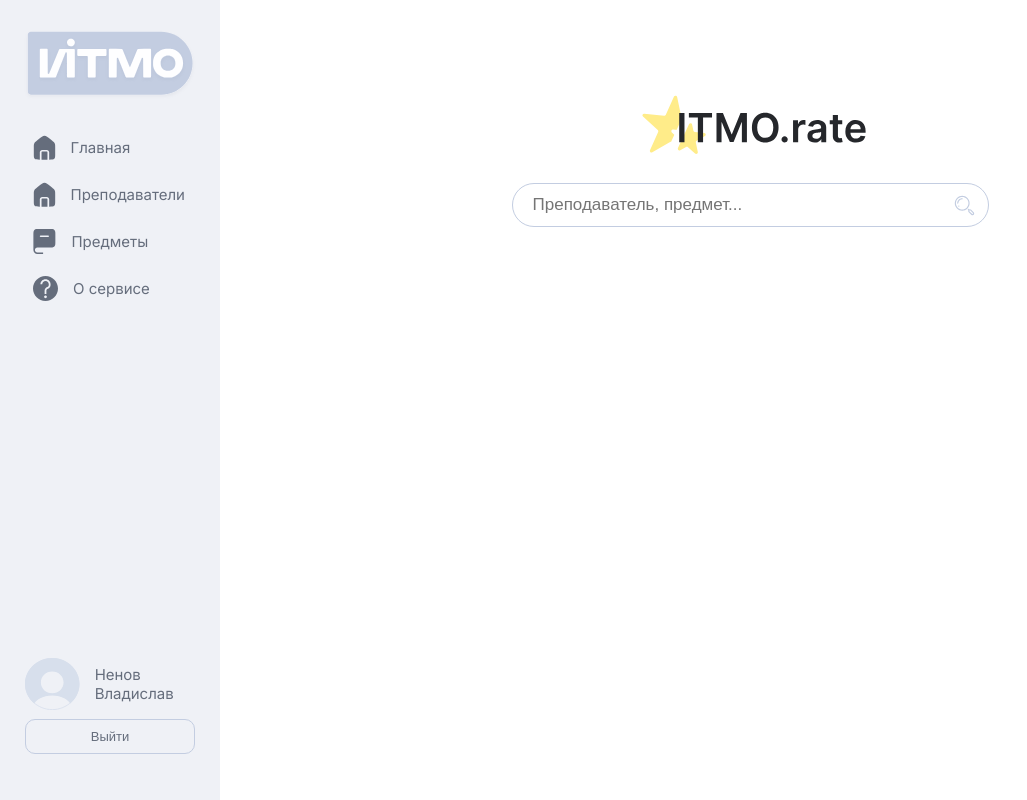
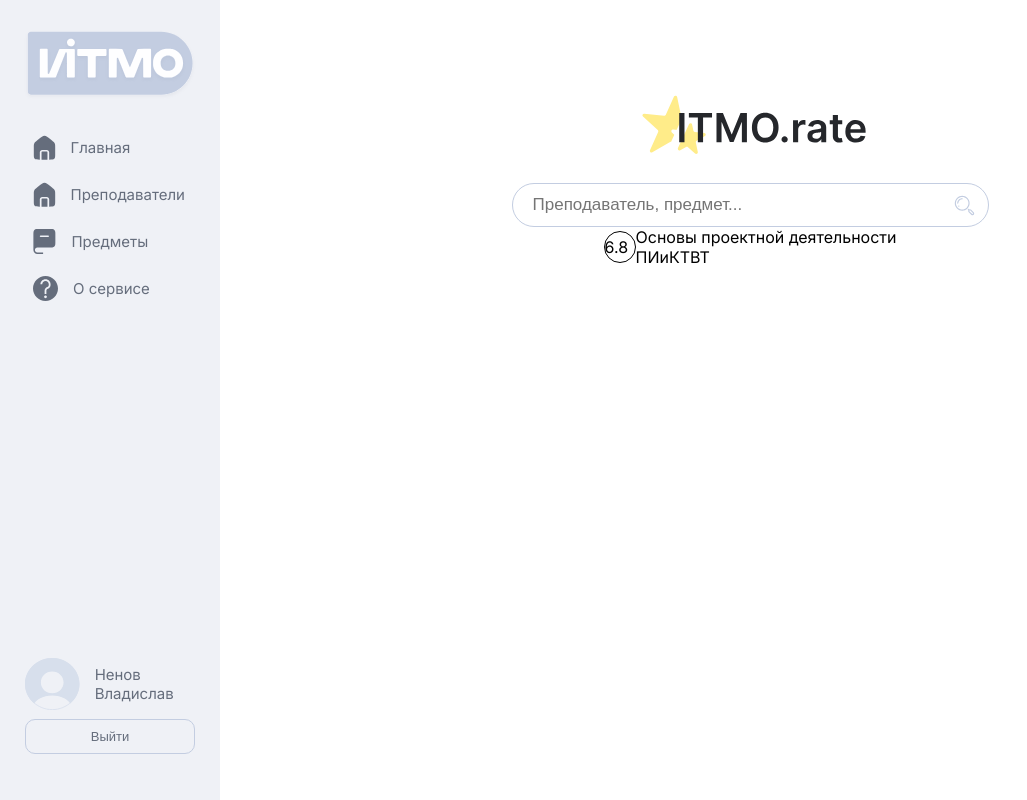
Before and after one commit to misuy/itmo_rate, a Vue app in the folder front/itmo-rate/: page / in a window 1280 px wide. Shown: the whole page, without its empty margins (0-1027 px from the left). Built offline with nearby package versions, Linux system fonts and the light colour scheme.

Commit message:
Subject.vue

```diff
--- a/front/itmo-rate/src/App.vue
+++ b/front/itmo-rate/src/App.vue
@@ -1,5 +1,4 @@
 <script setup lang="ts">
-import { RouterLink, RouterView } from 'vue-router';
 import HomeView from './views/HomeView.vue';
 </script>
 
--- a/front/itmo-rate/src/components/HomeSearchBar.vue
+++ b/front/itmo-rate/src/components/HomeSearchBar.vue
@@ -16,7 +16,7 @@
 .home-search-bar-input {
   width: 100%;
   height: 40px;
-    border: 1px solid #C3CDE1;
+  border: 1px solid #c3cde1;
   border-radius: 25px;
   padding-left: 20px;
   font-size: 17px;
@@ -26,7 +26,7 @@
 .magnifier-icon {
   height: 25px;
   width: auto;
-    position:absolute;
+  position: absolute;
   right: 12px;
   user-select: none;
   -webkit-user-drag: none;
--- a/front/itmo-rate/src/components/NavBox.vue
+++ b/front/itmo-rate/src/components/NavBox.vue
@@ -46,5 +46,4 @@
   width: 100%;
   margin-top: 15px;
 }
-
 </style>
--- a/front/itmo-rate/src/components/NavItem.vue
+++ b/front/itmo-rate/src/components/NavItem.vue
@@ -27,8 +27,8 @@
 }
 
 .nav-icon {
-    height: 100%;
-    width: auto;
+  height: 100%;
+  width: auto;
 }
 
 .nav-item-name {
@@ -42,5 +42,4 @@
 .nav-item:hover * {
   opacity: 0.95;
 }
-
 </style>
--- /dev/null
+++ b/front/itmo-rate/src/components/Subject.vue
@@ -0,0 +1,82 @@
+<script setup lang="ts">
+import { defineProps } from 'vue';
+
+const props = defineProps({
+    info: SubjectInfo,
+})
+
+console.log(props.info)
+</script>
+
+<script lang="ts">
+// move declarations to another file
+export class SubjectOwner {
+    faculty: String;
+    department: String;
+
+    constructor (faculty: String, department: String) {
+        this.faculty = faculty;
+        this.department = department;
+    }
+}
+
+export class SubjectInfo {
+    rating: Number;
+    name: String;
+    owner: SubjectOwner;
+
+    constructor (rating: Number, name: String, owner: SubjectOwner) {
+        this.rating = rating;
+        this.name = name;
+        this.owner = owner;
+    }
+}
+</script>
+
+<template>
+    <div class="subject">
+        <div class="subject-rating">
+            {{ props.info?.rating }}
+        </div>
+
+        <div class="subject-info-box">
+            <div class="subject-name">
+                {{ props.info?.name }}
+            </div>
+            <div class="subject-owner-box">
+                <div class="subject-owner subject-faculty">
+                    {{ props.info?.owner.faculty }}
+                </div>
+                <div class="subject-owner subject-department">
+                    {{ props.info?.owner.department }}
+                </div>
+            </div>
+        </div>
+    </div>
+</template>
+
+<style>
+.subject {
+    display: flex;
+    align-items: center;
+}
+
+.subject-rating {
+    width: 30px;
+    height: 30px;
+    border: 1px solid black;
+    border-radius: 100%;
+    display: flex;
+    align-items: center;
+}
+
+.subject-info-box {
+    display: flex;
+    flex-direction: column;
+}
+
+.subject-owner-box {
+    display: flex;
+    align-items: center;
+}
+</style>
--- a/front/itmo-rate/src/components/SubjectsList.vue
+++ b/front/itmo-rate/src/components/SubjectsList.vue
@@ -0,0 +1,5 @@
+<script setup lang="ts"></script>
+
+<template>
+
+</template>
--- a/front/itmo-rate/src/components/UserBox.vue
+++ b/front/itmo-rate/src/components/UserBox.vue
@@ -9,11 +9,8 @@
         <div class="user-name-name">Владислав</div>
       </div>
     </div>
-        <button class="user-exit-btn">
-            Выйти
-        </button>
+    <button class="user-exit-btn">Выйти</button>
   </div>
-
 </template>
 
 <style>
@@ -52,8 +49,8 @@
   height: 35px;
   color: #656d7c;
   font-size: 13px;
-    background-color: #EFF1F6;
-    border: 1px solid #C3CDE1;
+  background-color: #eff1f6;
+  border: 1px solid #c3cde1;
   border-radius: 10px;
 }
 </style>
--- a/front/itmo-rate/src/router/index.ts
+++ b/front/itmo-rate/src/router/index.ts
@@ -2,8 +2,7 @@
 
 const router = createRouter({
   history: createWebHistory(import.meta.env.BASE_URL),
-  routes: [
-  ]
+  routes: []
 })
 
 export default router
--- a/front/itmo-rate/src/views/HomeView.vue
+++ b/front/itmo-rate/src/views/HomeView.vue
@@ -1,6 +1,10 @@
 <script setup lang="ts">
-import LeftPanelView from '@/views/LeftPanelView.vue';
-import HomeSearchBar from '@/components/HomeSearchBar.vue';
+import LeftPanelView from '@/views/LeftPanelView.vue'
+import HomeSearchBar from '@/components/HomeSearchBar.vue'
+import Subject from '@/components/Subject.vue';
+import { SubjectInfo, SubjectOwner } from '@/components/Subject.vue';
+
+const testSubjectInfo = new SubjectInfo(6.8, 'Основы проектной деятельности', new SubjectOwner('ПИиКТ', 'BT'));
 </script>
 
 <template>
@@ -11,6 +15,7 @@
       <div class="home-search-bar-holder">
         <HomeSearchBar />
       </div>
+      <Subject :info="testSubjectInfo"/>
     </div>
   </div>
 </template>
--- a/front/itmo-rate/src/views/LeftPanelView.vue
+++ b/front/itmo-rate/src/views/LeftPanelView.vue
@@ -40,6 +40,6 @@
 }
 
 .nav-box-holder {
-    width: 70%;
+  width: 70%;
 }
 </style>
```
Also changed, not shown: 1 other file (tests, documents, lock files or other folders). Lines whose indentation alone changed are shown as unchanged.
